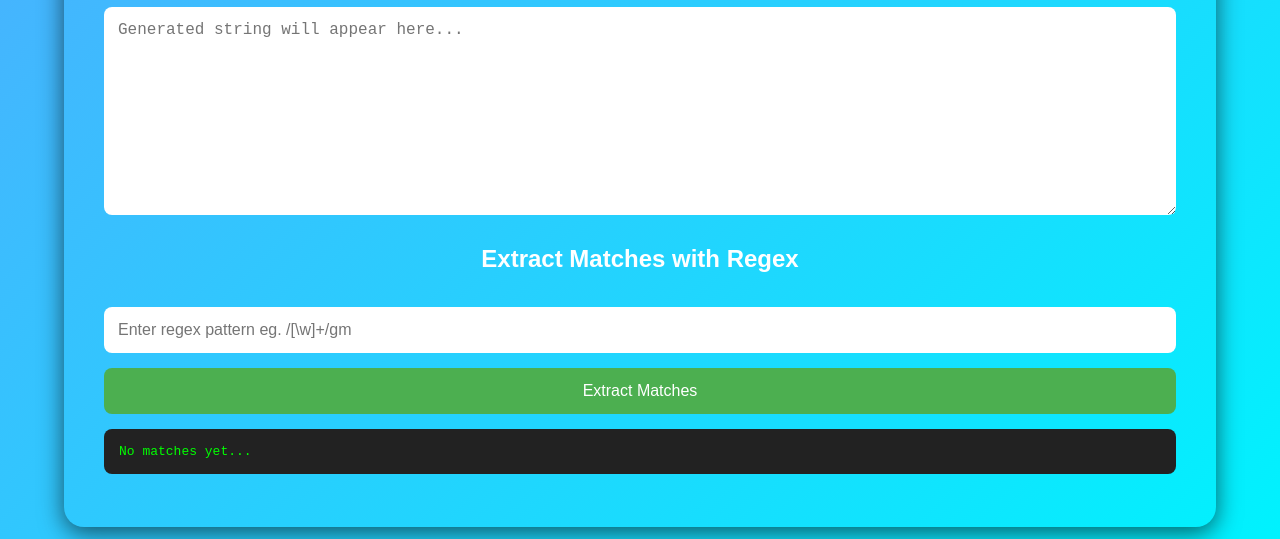
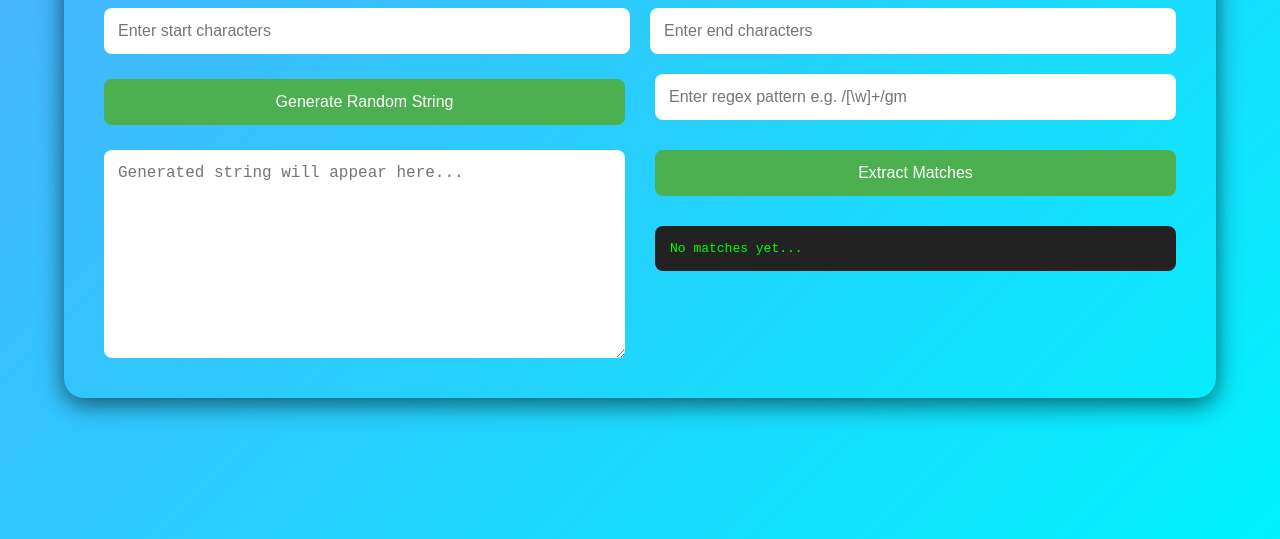
Before and after one commit to MahtabShah/RegexTester, a plain HTML site: page index.html in a window 1280 px wide. Shown: the part 261-800 px from the top of the page. Drawn offline with Linux system fonts and the light colour scheme.

Commit message:
Update index.html

```diff
--- a/index.html
+++ b/index.html
@@ -119,10 +119,33 @@ h3 {
   }
 }
 
+      .columns {
+  display: flex;
+  flex-direction: row;
+  gap: 30px;
+  width: 100%;
+  flex-wrap: wrap;
+}
+
+.column {
+  flex: 1;
+  min-width: 300px;
+  display: flex;
+  flex-direction: column;
+  gap: 15px;
+}
+
+@media (max-width: 768px) {
+  .columns {
+    flex-direction: column;
+  }
+}
+
+
     </style>
   </head>
+
   <body>
-    <!-- Random Word Generator -->
 <div class="container">
   <h1>Random Word Generator</h1>
   <div class="inp-c">
@@ -133,33 +156,31 @@ h3 {
     />
     <input type="text" id="end-chars" placeholder="Enter end characters" />
   </div>
+
+  <div class="columns">
+    <!-- Column 1 -->
+    <div class="column">
       <button id="generate-random-string">Generate Random String</button>
       <textarea
         id="generated-string"
         rows="10"
         placeholder="Generated string will appear here..."
       ></textarea>
-      <h3>Extract Matches with Regex</h3>
-      <input type="text" id="regex-pattern" placeholder="Enter regex pattern eg. /[\w]+/gm" />
+    </div>
+
+    <!-- Column 2 -->
+    <div class="column">
+      <input
+        type="text"
+        id="regex-pattern"
+        placeholder="Enter regex pattern e.g. /[\w]+/gm"
+      />
       <button id="extract-matches">Extract Matches</button>
       <pre id="matches">No matches yet...</pre>
     </div>
+  </div>
+</div>
 
-    <!-- Regex Generator -->
-    <!-- <div class="container">
-      <h1>Regex Generator</h1>
-      <input type="text" id="start" placeholder="Enter starting characters" />
-      <input type="text" id="end" placeholder="Enter ending characters" />
-      <textarea
-        id="pattern"
-        placeholder="Enter pattern (e.g., \\d{3}-\\d{2}-\\d{4})"
-      ></textarea>
-      <button id="generate-regex">Generate Regex</button>
-      <div class="output-container">
-        <h2>Generated Regex:</h2>
-        <pre id="output">No regex generated yet...</pre>
-      </div>
-    </div> -->
 
     <script>
       // Random Word Generator References
```
Lines whose indentation alone changed are shown as unchanged.
